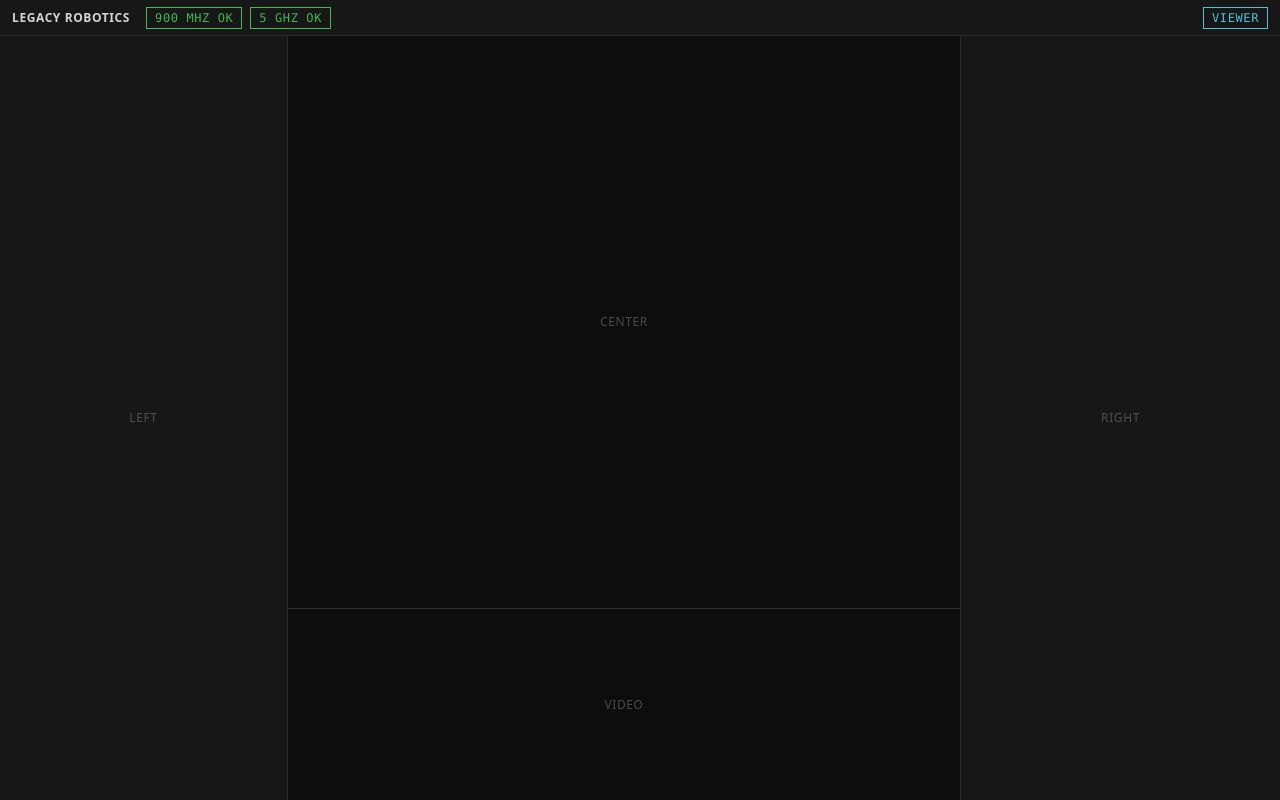
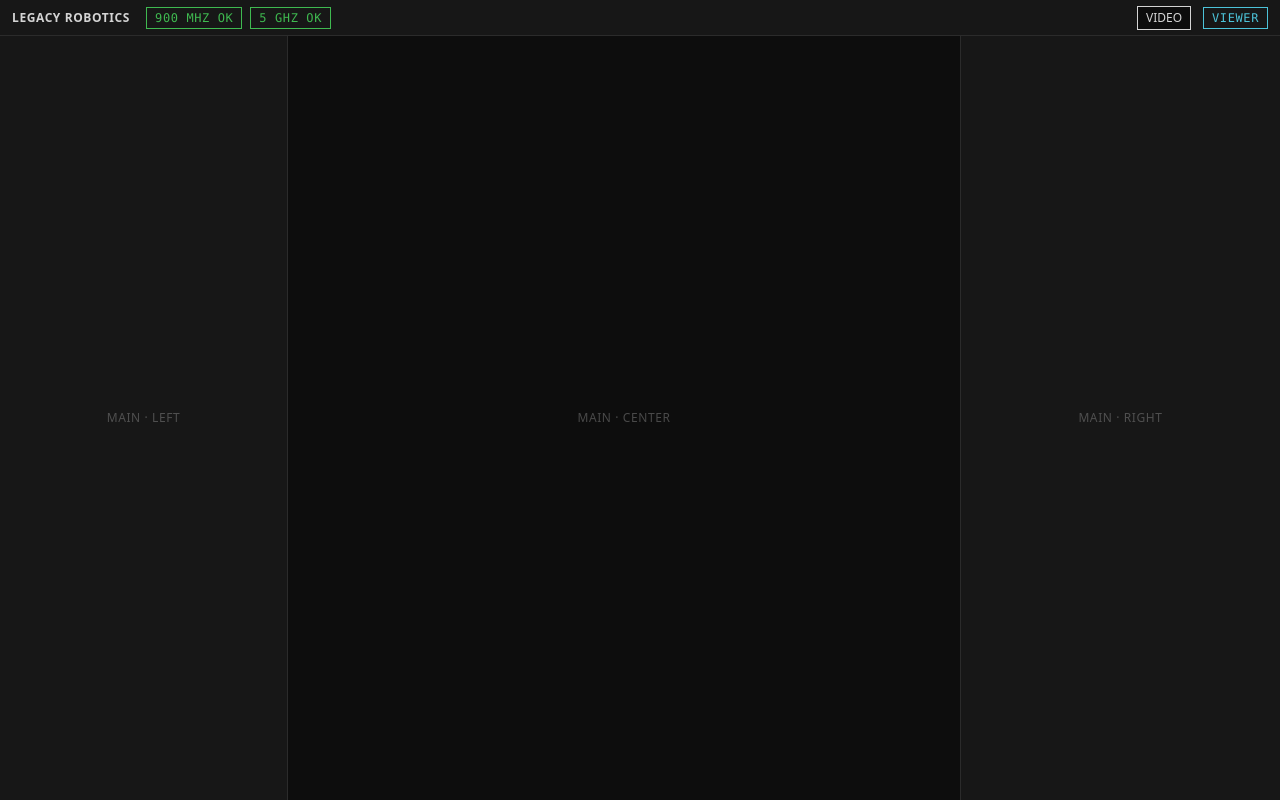
Before and after one commit to UCI-Legacy-Robotics/URC-2027, a React (Vite) app in the folder gui/frontend/: page / in a window 1280 px wide. Built offline with nearby package versions, Linux system fonts and the light colour scheme.

Commit message:
feat(gui): split the shell into screens, one window each

```diff
--- a/gui/frontend/src/main/index.ts
+++ b/gui/frontend/src/main/index.ts
@@ -5,8 +5,18 @@ import icon from '../../resources/icon.png?asset'
 
 const isMac = process.platform === 'darwin'
 
-function createWindow(): void {
-  const mainWindow = new BrowserWindow({
+/** Screens the UI can show, one per window. Keep in sync with src/renderer/src/app/screens.ts. */
+const screens = ['main', 'video'] as const
+type Screen = (typeof screens)[number]
+
+const isScreen = (value: unknown): value is Screen =>
+  typeof value === 'string' && (screens as readonly string[]).includes(value)
+
+/** At most one window per screen. */
+const screenWindows = new Map<Screen, BrowserWindow>()
+
+function createWindow(screen: Screen): BrowserWindow {
+  const win = new BrowserWindow({
     width: 1440,
     height: 900,
     show: false,
@@ -22,27 +32,50 @@ function createWindow(): void {
     }
   })
 
-  mainWindow.on('ready-to-show', () => {
-    mainWindow.show()
+  screenWindows.set(screen, win)
+  win.on('closed', () => {
+    screenWindows.delete(screen)
+    // The main window owns the session: closing it closes the other screens too.
+    if (screen === 'main') {
+      for (const other of screenWindows.values()) other.close()
+    }
+  })
+
+  win.on('ready-to-show', () => {
+    win.show()
   })
 
   // Tell the UI so the maximize button can switch to "restore".
-  const sendMaximized = (): void =>
-    mainWindow.webContents.send('window:maximized', mainWindow.isMaximized())
-  mainWindow.on('maximize', sendMaximized)
-  mainWindow.on('unmaximize', sendMaximized)
+  const sendMaximized = (): void => win.webContents.send('window:maximized', win.isMaximized())
+  win.on('maximize', sendMaximized)
+  win.on('unmaximize', sendMaximized)
 
-  mainWindow.webContents.setWindowOpenHandler((details) => {
+  win.webContents.setWindowOpenHandler((details) => {
     shell.openExternal(details.url)
     return { action: 'deny' }
   })
 
+  // The URL hash tells the UI which screen to show (no hash = main).
   // HMR for renderer base on electron-vite cli.
   // Load the remote URL for development or the local html file for production.
+  const hash = screen === 'main' ? '' : `/${screen}`
   if (is.dev && process.env['ELECTRON_RENDERER_URL']) {
-    mainWindow.loadURL(process.env['ELECTRON_RENDERER_URL'])
+    win.loadURL(`${process.env['ELECTRON_RENDERER_URL']}${hash ? `#${hash}` : ''}`)
   } else {
-    mainWindow.loadFile(join(__dirname, '../renderer/index.html'))
+    win.loadFile(join(__dirname, '../renderer/index.html'), { hash })
+  }
+
+  return win
+}
+
+/** Focuses the screen's window if it's open, otherwise opens it. */
+function openScreen(screen: Screen): void {
+  const existing = screenWindows.get(screen)
+  if (existing) {
+    if (existing.isMinimized()) existing.restore()
+    existing.focus()
+  } else {
+    createWindow(screen)
   }
 }
 
@@ -59,6 +92,9 @@ function registerWindowControls(): void {
     else win.maximize()
   })
   ipcMain.on('window:close', (event) => senderWindow(event)?.close())
+  ipcMain.on('window:open-screen', (_event, screen: unknown) => {
+    if (isScreen(screen)) openScreen(screen)
+  })
 }
 
 app.whenReady().then(() => {
@@ -73,12 +109,12 @@ app.whenReady().then(() => {
   })
 
   registerWindowControls()
-  createWindow()
+  openScreen('main')
 
   app.on('activate', function () {
     // On macOS it's common to re-create a window in the app when the
     // dock icon is clicked and there are no other windows open.
-    if (BrowserWindow.getAllWindows().length === 0) createWindow()
+    if (BrowserWindow.getAllWindows().length === 0) openScreen('main')
   })
 })
 
--- a/gui/frontend/src/preload/index.d.ts
+++ b/gui/frontend/src/preload/index.d.ts
@@ -8,6 +8,8 @@ export interface BaseStationBridge {
     minimize: () => void
     toggleMaximize: () => void
     close: () => void
+    /** Opens a screen in its own window, or focuses it if it's already open. */
+    openScreen: (screen: 'main' | 'video') => void
     /** Called when the window is maximized or restored. Returns an unsubscribe function. */
     onMaximizedChange: (callback: (maximized: boolean) => void) => () => void
   }
--- a/gui/frontend/src/preload/index.ts
+++ b/gui/frontend/src/preload/index.ts
@@ -11,6 +11,7 @@ const baseStation: BaseStationBridge = {
     minimize: () => ipcRenderer.send('window:minimize'),
     toggleMaximize: () => ipcRenderer.send('window:toggle-maximize'),
     close: () => ipcRenderer.send('window:close'),
+    openScreen: (screen) => ipcRenderer.send('window:open-screen', screen),
     onMaximizedChange: (callback) => {
       const listener = (_event: IpcRendererEvent, maximized: boolean): void => callback(maximized)
       ipcRenderer.on('window:maximized', listener)
--- a/gui/frontend/src/renderer/src/app/AppShell.tsx
+++ b/gui/frontend/src/renderer/src/app/AppShell.tsx
@@ -1,30 +1,28 @@
+import { useEffect } from 'react'
+import { MainScreen } from './MainScreen'
+import { screenTitles, useScreen, type ScreenId } from './screens'
 import { TopBar } from './TopBar'
-import { WidgetArea } from './WidgetArea'
+import { VideoScreen } from './VideoScreen'
 
-/**
- * The fixed v1 layout: top bar, left panel, center (map), right panel, and a video
- * strip under the center. Widgets fill the areas from the registry.
- */
+const screens: Record<ScreenId, () => React.JSX.Element> = {
+  main: MainScreen,
+  video: VideoScreen
+}
+
+/** One window: the shared top bar plus the layout of the screen this window shows. */
 export function AppShell(): React.JSX.Element {
+  const screen = useScreen()
+  const Screen = screens[screen]
+
+  useEffect(() => {
+    document.title =
+      screen === 'main' ? 'Legacy Robotics' : `Legacy Robotics · ${screenTitles[screen]}`
+  }, [screen])
+
   return (
     <div className="flex h-full flex-col">
-      <TopBar />
-      <div className="flex min-h-0 flex-1">
-        <aside className="w-72 shrink-0 overflow-y-auto border-r border-border bg-panel">
-          <WidgetArea area="left" />
-        </aside>
-        <main className="flex min-w-0 flex-1 flex-col">
-          <div className="relative min-h-0 flex-1">
-            <WidgetArea area="center" className="absolute inset-0" />
-          </div>
-          <div className="h-48 shrink-0 border-t border-border">
-            <WidgetArea area="video" />
-          </div>
-        </main>
-        <aside className="w-80 shrink-0 overflow-y-auto border-l border-border bg-panel">
-          <WidgetArea area="right" />
-        </aside>
-      </div>
+      <TopBar screen={screen} />
+      <Screen />
     </div>
   )
 }
--- /dev/null
+++ b/gui/frontend/src/renderer/src/app/MainScreen.tsx
@@ -0,0 +1,18 @@
+import { WidgetArea } from './WidgetArea'
+
+/** The map console: left panel, map in the center, right panel. */
+export function MainScreen(): React.JSX.Element {
+  return (
+    <div className="flex min-h-0 flex-1">
+      <aside className="w-72 shrink-0 overflow-y-auto border-r border-border bg-panel">
+        <WidgetArea at={{ screen: 'main', area: 'left' }} />
+      </aside>
+      <main className="relative min-w-0 flex-1">
+        <WidgetArea at={{ screen: 'main', area: 'center' }} className="absolute inset-0" />
+      </main>
+      <aside className="w-80 shrink-0 overflow-y-auto border-l border-border bg-panel">
+        <WidgetArea at={{ screen: 'main', area: 'right' }} />
+      </aside>
+    </div>
+  )
+}
--- a/gui/frontend/src/renderer/src/app/TopBar.tsx
+++ b/gui/frontend/src/renderer/src/app/TopBar.tsx
@@ -1,14 +1,17 @@
 import { cn } from 'cn'
+import { Button } from '@renderer/design/ui/button'
 import { StatusPill } from '@renderer/design/StatusPill'
 import { useMode } from './mode'
+import { openScreen, screenIds, screenTitles, type ScreenId } from './screens'
 import { WidgetArea } from './WidgetArea'
 import { WindowControls } from './WindowControls'
 
 /**
- * The top status bar. In Electron it's also the window's title bar: drag it to move
- * the window. Top-bar widgets render in the middle.
+ * The top status bar, on every screen. In Electron it's also the window's title bar:
+ * drag it to move the window. Top-bar widgets render in the middle. The main screen
+ * has buttons to open the other screens in their own windows.
  */
-export function TopBar(): React.JSX.Element {
+export function TopBar({ screen }: { screen: ScreenId }): React.JSX.Element {
   const mode = useMode()
   const isMac = window.baseStation?.platform === 'darwin'
 
@@ -19,9 +22,28 @@ export function TopBar(): React.JSX.Element {
         isMac ? 'pl-20' : 'pl-3' // room for the native macOS window buttons
       )}
     >
-      <span className="text-xs font-semibold tracking-wider">LEGACY ROBOTICS</span>
-      <WidgetArea area="top-bar" className="flex flex-1 items-center gap-2" />
+      <span className="text-xs font-semibold tracking-wider whitespace-nowrap">
+        LEGACY ROBOTICS
+        {screen !== 'main' && (
+          <span className="text-fg-muted"> · {screenTitles[screen].toUpperCase()}</span>
+        )}
+      </span>
+      <WidgetArea at={{ area: 'top-bar' }} className="flex flex-1 items-center gap-2" />
       <div className="flex items-center gap-3 self-stretch pr-3">
+        {screen === 'main' &&
+          screenIds
+            .filter((id) => id !== 'main')
+            .map((id) => (
+              <Button
+                key={id}
+                variant="outline"
+                size="xs"
+                className="no-drag-region"
+                onClick={() => openScreen(id)}
+              >
+                {screenTitles[id].toUpperCase()}
+              </Button>
+            ))}
         <StatusPill tone={mode === 'control' ? 'primary' : 'rover'}>{mode}</StatusPill>
         <WindowControls />
       </div>
--- /dev/null
+++ b/gui/frontend/src/renderer/src/app/VideoScreen.tsx
@@ -0,0 +1,13 @@
+import { WidgetArea } from './WidgetArea'
+
+/** Video tiles filling their own window, meant for a second monitor. */
+export function VideoScreen(): React.JSX.Element {
+  return (
+    <main className="min-h-0 flex-1 overflow-auto">
+      <WidgetArea
+        at={{ screen: 'video', area: 'grid' }}
+        className="grid h-full auto-rows-fr grid-cols-[repeat(auto-fit,minmax(24rem,1fr))] gap-px bg-border"
+      />
+    </main>
+  )
+}
--- a/gui/frontend/src/renderer/src/app/WidgetArea.tsx
+++ b/gui/frontend/src/renderer/src/app/WidgetArea.tsx
@@ -1,5 +1,5 @@
 import { cn } from 'cn'
-import { widgetsIn, type ShellArea, type WidgetDefinition } from './registry'
+import { widgetsIn, type AreaRef, type WidgetDefinition } from './registry'
 
 /** Renders one widget, feeding it from its data hook. */
 function WidgetSlot({ widget }: { widget: WidgetDefinition }): React.JSX.Element {
@@ -9,27 +9,29 @@ function WidgetSlot({ widget }: { widget: WidgetDefinition }): React.JSX.Element
 }
 
 /**
- * Renders every widget registered for a shell area. Shows a faint label when the area
- * has no widgets yet, so the layout stays visible.
+ * Renders every widget registered for an area. Shows a faint label when the area has no
+ * widgets yet, so the layout stays visible.
  */
 export function WidgetArea({
-  area,
+  at,
   className
 }: {
-  area: ShellArea
+  at: AreaRef
   className?: string
 }): React.JSX.Element {
-  const widgets = widgetsIn(area)
+  const widgets = widgetsIn(at)
 
   if (widgets.length === 0) {
     return (
       <div
         className={cn(
           'grid h-full place-items-center text-xs tracking-wider text-fg-muted uppercase opacity-40',
-          className
+          className,
+          // Keep the layout classes, but not a background meant to show between widgets.
+          'bg-transparent'
         )}
       >
-        {area}
+        {'screen' in at ? `${at.screen} · ${at.area}` : at.area}
       </div>
     )
   }
--- a/gui/frontend/src/renderer/src/app/registry.ts
+++ b/gui/frontend/src/renderer/src/app/registry.ts
@@ -1,7 +1,13 @@
 import type { ComponentType } from 'react'
 
-/** Where in the shell a widget goes. The layout is fixed for v1. */
-export type ShellArea = 'top-bar' | 'left' | 'center' | 'right' | 'video'
+/**
+ * Where a widget goes. Top-bar widgets appear on every screen; everything else names
+ * its screen and an area of that screen's layout. Layouts are fixed for v1.
+ */
+export type WidgetPlacement =
+  | { area: 'top-bar' }
+  | { screen: 'main'; area: 'left' | 'center' | 'right' }
+  | { screen: 'video'; area: 'grid' }
 
 /** Props every widget component gets: its data, or `undefined` before any arrives. */
 export interface WidgetProps<TData> {
@@ -9,13 +15,11 @@ export interface WidgetProps<TData> {
 }
 
 /** A widget's registration. Each widget folder default-exports one from its `index.ts`. */
-export interface WidgetDefinition<TData = unknown> {
+export type WidgetDefinition<TData = unknown> = WidgetPlacement & {
   /** Unique, kebab-case; matches the folder name. */
   id: string
   /** Human-readable name, e.g. for panel headers. */
   title: string
-  /** Default shell area. */
-  area: ShellArea
   /** Sort order within the area, lowest first. */
   order: number
   component: ComponentType<WidgetProps<TData>>
@@ -37,12 +41,19 @@ const modules = import.meta.glob<{ default: WidgetDefinition }>('../widgets/*/in
   eager: true
 })
 
-/** All registered widgets, sorted by area order. */
+/** All registered widgets, sorted by order. */
 export const widgets: WidgetDefinition[] = Object.values(modules)
   .map((module) => module.default)
   .sort((a, b) => a.order - b.order)
 
-/** The registered widgets for one shell area. */
-export function widgetsIn(area: ShellArea): WidgetDefinition[] {
-  return widgets.filter((widget) => widget.area === area)
+/** A place in the shell that widgets can fill. */
+export type AreaRef = { area: 'top-bar' } | Exclude<WidgetPlacement, { area: 'top-bar' }>
+
+/** The registered widgets for one area. */
+export function widgetsIn(ref: AreaRef): WidgetDefinition[] {
+  return widgets.filter(
+    (widget) =>
+      widget.area === ref.area &&
+      ('screen' in ref ? 'screen' in widget && widget.screen === ref.screen : true)
+  )
 }
--- /dev/null
+++ b/gui/frontend/src/renderer/src/app/screens.ts
@@ -0,0 +1,41 @@
+import { useSyncExternalStore } from 'react'
+
+/**
+ * A screen is a full-window layout. Each screen opens in its own Electron window (or
+ * browser tab), so it can go on its own monitor. The window's URL hash picks the screen:
+ * `#/video` is the video screen, no hash is `main`.
+ *
+ * Planned: a `debug` screen that can only be opened in debug mode, never in mission
+ * mode (see docs/gui/architecture.md).
+ */
+export const screenIds = ['main', 'video'] as const
+export type ScreenId = (typeof screenIds)[number]
+
+export const screenTitles: Record<ScreenId, string> = {
+  main: 'Main',
+  video: 'Video'
+}
+
+function screenFromHash(): ScreenId {
+  const id = window.location.hash.replace(/^#\/?/, '')
+  return (screenIds as readonly string[]).includes(id) ? (id as ScreenId) : 'main'
+}
+
+function subscribe(onChange: () => void): () => void {
+  window.addEventListener('hashchange', onChange)
+  return () => window.removeEventListener('hashchange', onChange)
+}
+
+/** The screen this window shows. Updates if the URL hash changes (e.g. in a browser tab). */
+export function useScreen(): ScreenId {
+  return useSyncExternalStore(subscribe, screenFromHash)
+}
+
+/** Opens a screen: a new Electron window, or a new tab in a browser. */
+export function openScreen(screen: ScreenId): void {
+  if (window.baseStation) {
+    window.baseStation.window.openScreen(screen)
+  } else {
+    window.open(`#/${screen}`, '_blank')
+  }
+}
--- a/gui/frontend/src/renderer/src/widgets/link-status/index.ts
+++ b/gui/frontend/src/renderer/src/widgets/link-status/index.ts
@@ -6,7 +6,7 @@ import { LinkStatus } from './LinkStatus'
 export default defineWidget<LinkStatusData>({
   id: 'link-status',
   title: 'Link status',
-  area: 'top-bar',
+  area: 'top-bar', // top-bar widgets show on every screen
   order: 10,
   component: LinkStatus,
   // Fixture data until the backend exists; then this reads the store.
```
Also changed, not shown: 3 other files (tests, documents, lock files or other folders).
